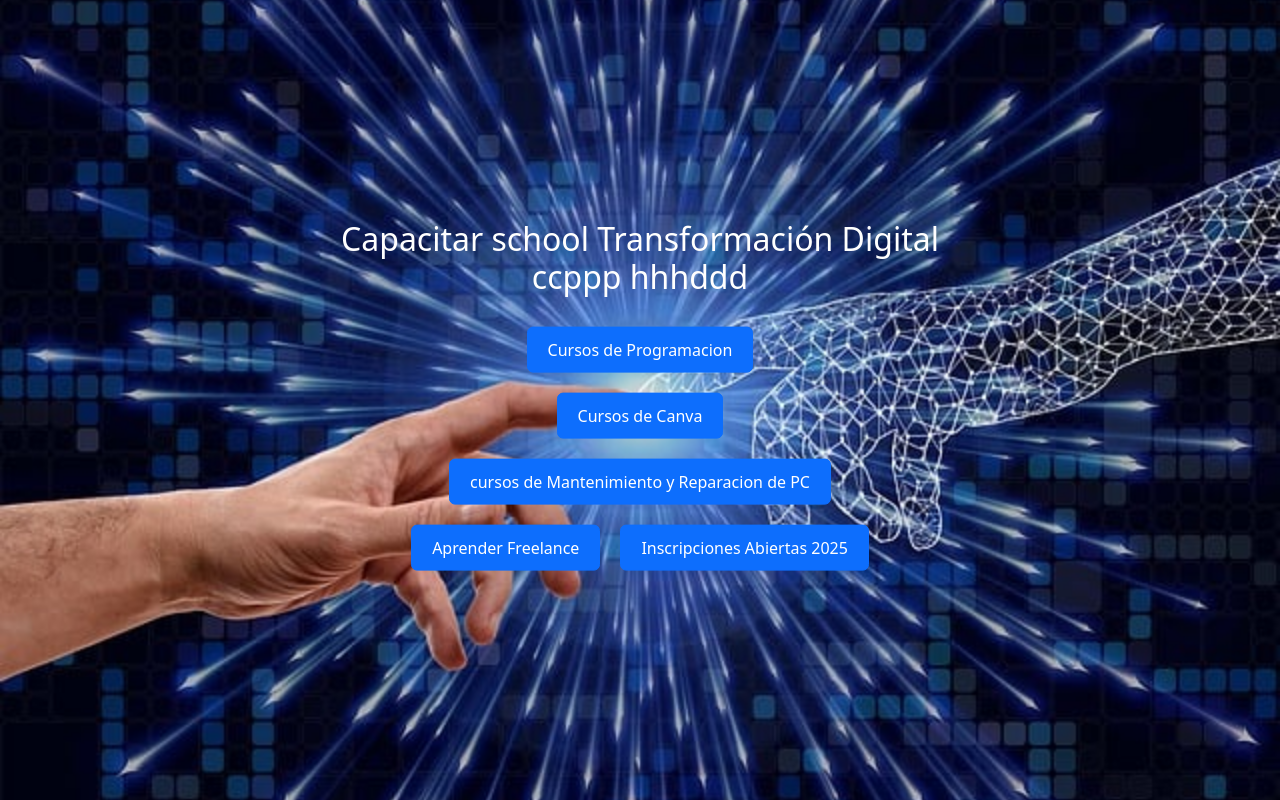
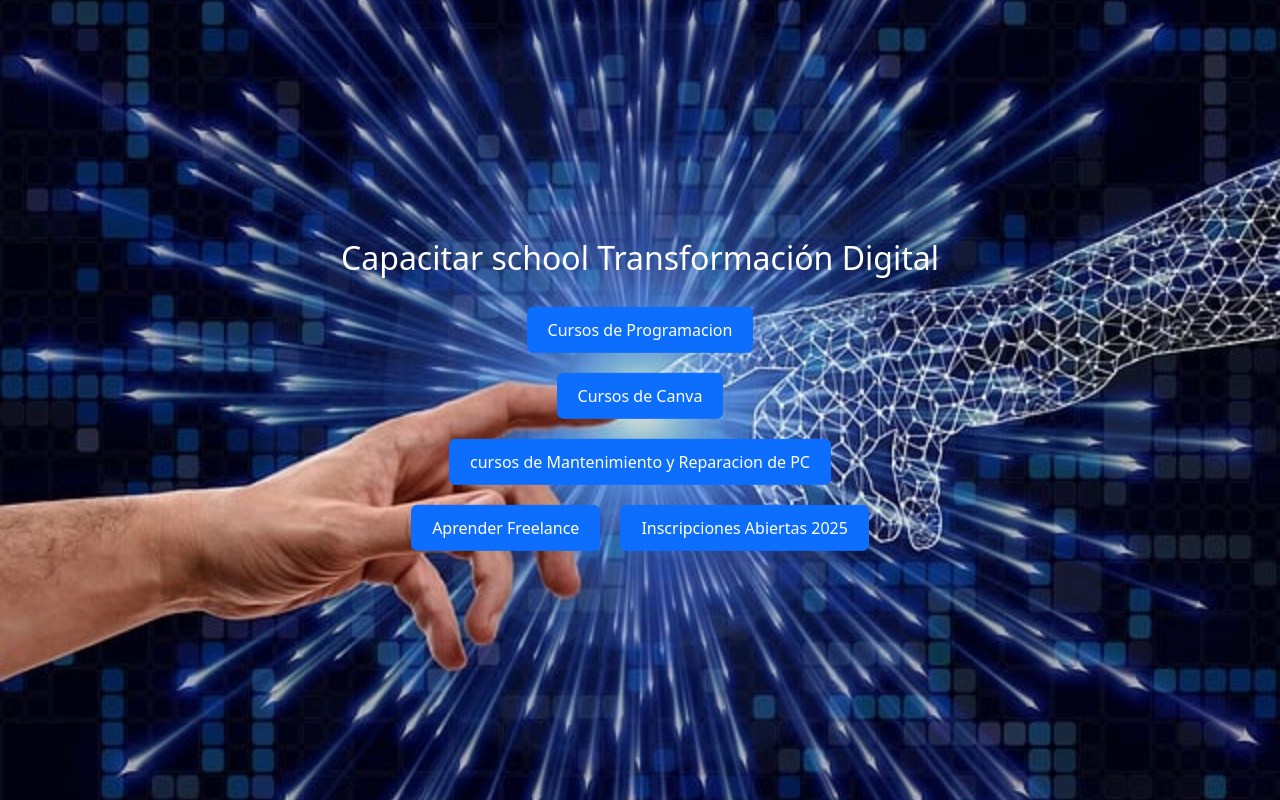
Before and after one commit to juanyless/Capacitarschool, a plain HTML site: page index.html in a window 1280 px wide. Drawn offline with nearby package versions, Linux system fonts and the light colour scheme; a script that the page names is missing.

Commit message:
2 segundo cambio

```diff
--- a/index.html
+++ b/index.html
@@ -15,7 +15,7 @@
     <div class="image-container">
         <img src="12 (1).jpg" alt="Digital Transformation" class="full-page-image">
         <div class="overlay-text">
-            <h1>Capacitar school Transformación Digital ccppp hhhddd  </h1>
+            <h1>Capacitar school Transformación Digital   </h1>
 
             <button id="boton1" class="btn btn-primary" type="button">Cursos de Programacion </button>
             <br> <button id="boton2" class="btn btn-primary" type="button">Cursos de Canva </button>
```
